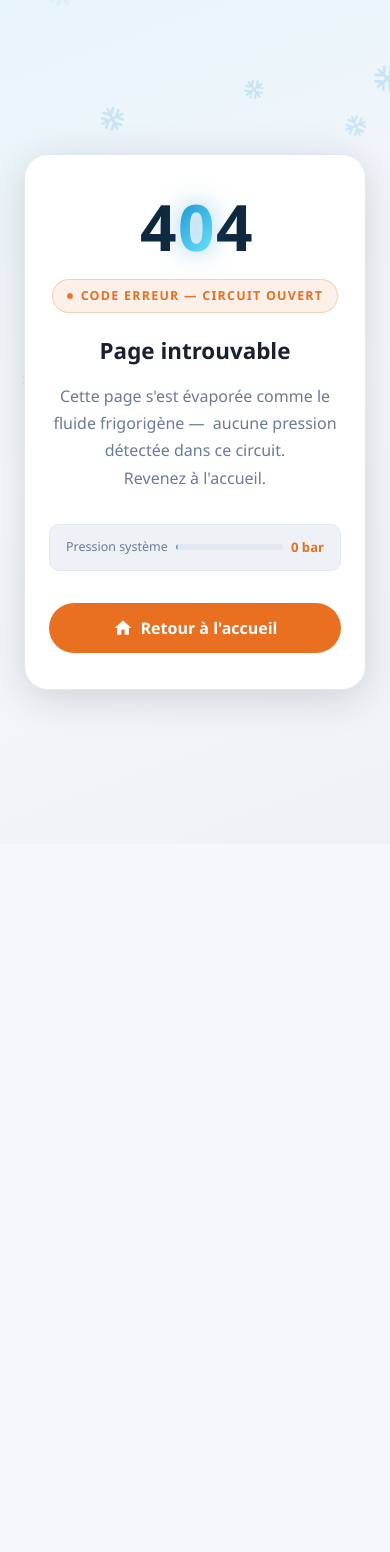
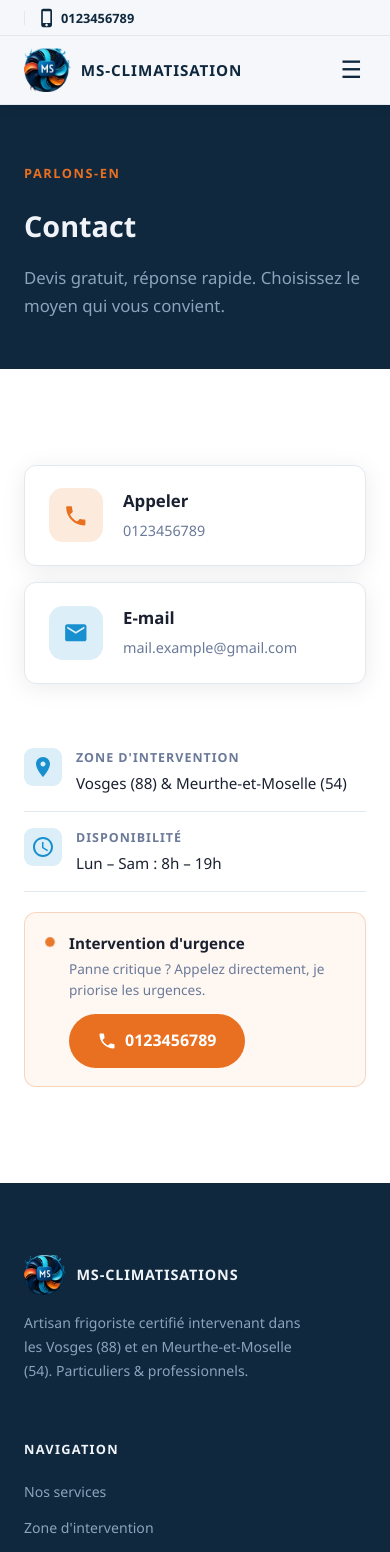
Before and after one commit to CamilSaunier/MS-Climatisations, a React (Vite) app in the folder ms-clim/: page /contact in a window 390 px wide. Shown: the top 1552 px of the page. Before the commit the page ends 844 px from the top, so only its background shows below. Built offline with nearby package versions, Linux system fonts and the light colour scheme.

Commit message:
feat: add Contact page with direct call, email, and WhatsApp actions
- Add /contact route with phone, email, and WhatsApp action cards
- Include zone, hours info and animated emergency call block
- Fix ServicesPage import path after directory rename
- Remove @emailjs/browser (no form needed)

```diff
--- a/ms-clim/package.json
+++ b/ms-clim/package.json
@@ -10,6 +10,7 @@
     "preview": "vite preview"
   },
   "dependencies": {
+    "@emailjs/browser": "^4.4.1",
     "@emotion/react": "^11.14.0",
     "@emotion/styled": "^11.14.1",
     "@mui/icons-material": "^9.0.1",
--- a/ms-clim/src/App.jsx
+++ b/ms-clim/src/App.jsx
@@ -5,7 +5,8 @@ import Hero from "./components/Hero/Hero";
 import Footer from "./components/Footer/Footer";
 import NotFound from "./pages/NotFound/NotFound";
 import ZonePage from "./pages/Zone/ZonePage";
-import ServicesPage from "./pages/Services/ServicesPage";
+import ServicesPage from "./pages/ServicesPage/ServicesPage";
+import ContactPage from "./pages/Contact/ContactPage";
 import MentionsLegales from "./pages/MentionsLegales/MentionsLegales";
 import PolitiqueConfidentialite from "./pages/PolitiqueConfidentialite/PolitiqueConfidentialite";
 
@@ -26,6 +27,7 @@ function App() {
         <Route path="/" element={<HomePage />} />
         <Route path="/services" element={<ServicesPage />} />
         <Route path="/zone" element={<ZonePage />} />
+        <Route path="/contact" element={<ContactPage />} />
         <Route path="/mentions-legales" element={<MentionsLegales />} />
         <Route path="/politique-de-confidentialite" element={<PolitiqueConfidentialite />} />
         <Route path="*" element={<NotFound />} />
--- a/ms-clim/src/components/Footer/Footer.jsx
+++ b/ms-clim/src/components/Footer/Footer.jsx
@@ -14,7 +14,7 @@ const LIENS_NAV = [
   { label: "Zone d'intervention", href: "/zone" },
   { label: "À propos", href: "/#about" },
   { label: "Avis clients", href: "/#avis" },
-  { label: "Contact", href: "/#contact" },
+  { label: "Contact", href: "/contact" },
 ];
 
 const SERVICES = ["Installation climatisation", "Entretien & maintenance", "Dépannage d'urgence", "Froid commercial", "Pompe à chaleur"];
--- a/ms-clim/src/components/Hero/Hero.jsx
+++ b/ms-clim/src/components/Hero/Hero.jsx
@@ -24,10 +24,10 @@ function Hero() {
 
           {/* Boutons d'action */}
           <div className="hero__ctas">
-            <a href="#contact" className="btn btn-primary">
+            <a href="/contact" className="btn btn-primary">
               Demander un devis
             </a>
-            <a href="#services" className="btn btn-outline-light">
+            <a href="/services" className="btn btn-outline-light">
               Mes services
             </a>
           </div>
--- a/ms-clim/src/components/Navbar/Navbar.jsx
+++ b/ms-clim/src/components/Navbar/Navbar.jsx
@@ -12,7 +12,7 @@ const LIENS = [
   { label: "Services", href: "/services" },
   { label: "Zone", href: "/zone" },
   { label: "À propos", href: "/#about" },
-  { label: "Contact", href: "/#contact" },
+  { label: "Contact", href: "/contact" },
   // les marques dans à propos LG DAIKIN MITSUBISHI SAMSUNG ISENSE ATLANTIC/FUJITSU ALTECH
 ];
 
@@ -66,7 +66,7 @@ function Navbar() {
             ))}
           </ul>
 
-          <a href="/#contact" className="btn btn-primary navbar__cta">
+          <a href="/contact" className="btn btn-primary navbar__cta">
             Demander un devis
           </a>
 
@@ -82,7 +82,7 @@ function Navbar() {
                 {lien.label}
               </a>
             ))}
-            <a href="/#contact" className="btn btn-primary" onClick={() => setMenuOuvert(false)}>
+            <a href="/contact" className="btn btn-primary" onClick={() => setMenuOuvert(false)}>
               Demander un devis
             </a>
           </div>
--- /dev/null
+++ b/ms-clim/src/pages/Contact/ContactPage.css
@@ -0,0 +1,239 @@
+/* ── Page Contact ────────────────────────────────────────────────────────── */
+
+.cp {
+  margin-top: var(--header-h);
+}
+
+/* ── Bandeau ──────────────────────────────────────────────────────────────── */
+
+.cp__hero {
+  background: var(--bg-dark);
+  padding: 56px 0 48px;
+}
+
+.cp__titre {
+  font-size: clamp(1.8rem, 4vw, 2.6rem);
+  font-weight: 800;
+  color: var(--text-light);
+  margin-top: 10px;
+}
+
+.cp__sous-titre {
+  font-size: 1.05rem;
+  color: var(--text-light-muted);
+  max-width: 480px;
+  margin-top: 14px;
+  line-height: 1.7;
+}
+
+/* ── Layout ───────────────────────────────────────────────────────────────── */
+
+.cp__corps {
+  display: grid;
+  grid-template-columns: 3fr 2fr;
+  gap: 48px;
+  align-items: center;
+}
+
+/* ── Cartes d'action ──────────────────────────────────────────────────────── */
+
+.cp__actions {
+  display: flex;
+  flex-direction: column;
+  gap: 16px;
+}
+
+.cp__action {
+  display: flex;
+  align-items: center;
+  gap: 20px;
+  padding: 22px 24px;
+  border-radius: var(--radius);
+  border: 1px solid var(--border);
+  text-decoration: none;
+  transition: all 0.2s ease;
+  box-shadow: var(--shadow);
+}
+
+.cp__action:hover {
+  transform: translateY(-3px);
+  box-shadow: var(--shadow-lg);
+}
+
+.cp__action-icone {
+  width: 54px;
+  height: 54px;
+  border-radius: 14px;
+  display: flex;
+  align-items: center;
+  justify-content: center;
+  flex-shrink: 0;
+}
+
+.cp__action-icone svg {
+  font-size: 1.6rem !important;
+}
+
+.cp__action strong {
+  display: block;
+  font-size: 1.05rem;
+  font-weight: 700;
+  margin-bottom: 3px;
+}
+
+.cp__action span {
+  font-size: 0.9rem;
+}
+
+/* Orange — Téléphone */
+.cp__action--orange {
+  background: #fff;
+  color: var(--text);
+}
+.cp__action--orange .cp__action-icone {
+  background: var(--orange-glow);
+  color: var(--orange);
+}
+.cp__action--orange:hover {
+  border-color: var(--orange);
+}
+.cp__action--orange span {
+  color: var(--text-muted);
+}
+
+/* Bleu — E-mail */
+.cp__action--blue {
+  background: #fff;
+  color: var(--text);
+}
+.cp__action--blue .cp__action-icone {
+  background: var(--blue-glow);
+  color: var(--blue);
+}
+.cp__action--blue:hover {
+  border-color: var(--blue);
+}
+.cp__action--blue span {
+  color: var(--text-muted);
+}
+
+/* Vert — WhatsApp */
+.cp__action--green {
+  background: #fff;
+  color: var(--text);
+}
+.cp__action--green .cp__action-icone {
+  background: rgba(37, 211, 102, 0.1);
+  color: #25d366;
+}
+.cp__action--green:hover {
+  border-color: #25d366;
+}
+.cp__action--green span {
+  color: var(--text-muted);
+}
+
+/* ── Infos pratiques ──────────────────────────────────────────────────────── */
+
+.cp__infos {
+  display: flex;
+  flex-direction: column;
+  gap: 0;
+}
+
+.cp__info-item {
+  display: flex;
+  align-items: flex-start;
+  gap: 14px;
+  padding: 16px 0;
+  border-bottom: 1px solid var(--border);
+}
+
+.cp__info-icone {
+  width: 38px;
+  height: 38px;
+  border-radius: 9px;
+  background: var(--blue-glow);
+  color: var(--blue);
+  display: flex;
+  align-items: center;
+  justify-content: center;
+  flex-shrink: 0;
+}
+
+.cp__info-label {
+  display: block;
+  font-size: 0.78rem;
+  font-weight: 700;
+  text-transform: uppercase;
+  letter-spacing: 0.08em;
+  color: var(--text-muted);
+  margin-bottom: 3px;
+}
+
+.cp__info-valeur {
+  display: block;
+  font-size: 0.95rem;
+  font-weight: 500;
+  color: var(--text);
+}
+
+/* ── Urgence ──────────────────────────────────────────────────────────────── */
+
+.cp__urgence {
+  display: flex;
+  gap: 14px;
+  background: rgba(232, 112, 32, 0.06);
+  border: 1px solid rgba(232, 112, 32, 0.25);
+  border-radius: var(--radius);
+  padding: 18px 20px;
+  margin-top: 20px;
+}
+
+.cp__urgence-dot {
+  width: 10px;
+  height: 10px;
+  border-radius: 50%;
+  background: var(--orange);
+  flex-shrink: 0;
+  margin-top: 6px;
+  animation: cp-pulse 1.5s ease-in-out infinite;
+}
+
+@keyframes cp-pulse {
+  0%,
+  100% {
+    opacity: 1;
+    transform: scale(1);
+  }
+  50% {
+    opacity: 0.4;
+    transform: scale(0.65);
+  }
+}
+
+.cp__urgence strong {
+  display: block;
+  font-size: 0.95rem;
+  color: var(--text);
+  margin-bottom: 4px;
+}
+
+.cp__urgence p {
+  font-size: 0.85rem;
+  color: var(--text-muted);
+  line-height: 1.5;
+  margin-bottom: 14px;
+}
+
+.cp__urgence-btn {
+  gap: 8px;
+}
+
+/* ── Responsive ───────────────────────────────────────────────────────────── */
+
+@media (max-width: 860px) {
+  .cp__corps {
+    grid-template-columns: 1fr;
+  }
+}
--- /dev/null
+++ b/ms-clim/src/pages/Contact/ContactPage.jsx
@@ -0,0 +1,90 @@
+import Navbar from "../../components/Navbar/Navbar";
+import Footer from "../../components/Footer/Footer";
+import PhoneIcon from "@mui/icons-material/Phone";
+import EmailIcon from "@mui/icons-material/Email";
+import LocationOnIcon from "@mui/icons-material/LocationOn";
+import AccessTimeIcon from "@mui/icons-material/AccessTime";
+import WhatsAppIcon from "@mui/icons-material/WhatsApp";
+import "./ContactPage.css";
+
+const TEL = import.meta.env.VITE_TEL;
+const MAIL = import.meta.env.VITE_MAIL;
+
+const INFOS = [
+  { icone: <LocationOnIcon />, label: "Zone d'intervention", valeur: "Vosges (88) & Meurthe-et-Moselle (54)" },
+  { icone: <AccessTimeIcon />, label: "Disponibilité", valeur: "Lun – Sam : 8h – 19h" },
+];
+
+function ContactPage() {
+  return (
+    <>
+      <Navbar />
+      <main className="cp">
+        {/* ── Bandeau ── */}
+        <div className="cp__hero">
+          <div className="container">
+            <span className="section-label">Parlons-en</span>
+            <h1 className="cp__titre">Contact</h1>
+            <p className="cp__sous-titre">Devis gratuit, réponse rapide. Choisissez le moyen qui vous convient.</p>
+          </div>
+        </div>
+
+        <section className="section section--white">
+          <div className="container cp__corps">
+            {/* ── Actions principales ── */}
+            <div className="cp__actions">
+              <a href={`tel:${TEL}`} className="cp__action cp__action--orange">
+                <div className="cp__action-icone">
+                  <PhoneIcon />
+                </div>
+                <div>
+                  <strong>Appeler</strong>
+                  <span>{TEL}</span>
+                </div>
+              </a>
+
+              <a href={`mailto:${MAIL}`} className="cp__action cp__action--blue">
+                <div className="cp__action-icone">
+                  <EmailIcon />
+                </div>
+                <div>
+                  <strong>E-mail</strong>
+                  <span>{MAIL}</span>
+                </div>
+              </a>
+            </div>
+
+            {/* ── Infos pratiques ── */}
+            <div className="cp__infos">
+              {INFOS.map((info) => (
+                <div key={info.label} className="cp__info-item">
+                  <div className="cp__info-icone">{info.icone}</div>
+                  <div>
+                    <span className="cp__info-label">{info.label}</span>
+                    <span className="cp__info-valeur">{info.valeur}</span>
+                  </div>
+                </div>
+              ))}
+
+              {/* Urgence */}
+              <div className="cp__urgence">
+                <span className="cp__urgence-dot" />
+                <div>
+                  <strong>Intervention d'urgence</strong>
+                  <p>Panne critique ? Appelez directement, je priorise les urgences.</p>
+                  <a href={`tel:${TEL}`} className="btn btn-primary cp__urgence-btn">
+                    <PhoneIcon fontSize="small" />
+                    {TEL}
+                  </a>
+                </div>
+              </div>
+            </div>
+          </div>
+        </section>
+      </main>
+      <Footer />
+    </>
+  );
+}
+
+export default ContactPage;
--- a/ms-clim/src/pages/Services/ServicesPage.jsx
+++ b/ms-clim/src/pages/ServicesPage/ServicesPage.jsx
@@ -34,6 +34,7 @@ const SERVICES = [
     desc: "Pose et mise en service de A à Z — du choix du matériel adapté à votre besoin jusqu'au paramétrage final.",
     items: [
       "Climatisation split mono et multi-splits",
+      "Systèmes VRV / VRF pour les grandes surfaces",
       "Pompe à chaleur air/air et air/eau",
       "Froid commercial (vitrines, chambres froides)",
       "Raccordements électrique et frigorifique",
@@ -44,13 +45,13 @@ const SERVICES = [
 ];
 
 const MARQUES = [
-  { nom: "LG",                 logo: "/LG_LOGO.png" },
-  { nom: "Daikin",             logo: "/DAIKIN_LOGO.png" },
+  { nom: "LG", logo: "/LG_LOGO.png" },
+  { nom: "Daikin", logo: "/DAIKIN_LOGO.png" },
   { nom: "Mitsubishi Electric", logo: "/MITSUBISHI_ELECTRIC-LOGO.png" },
-  { nom: "Samsung",            logo: "/SAMSUNG_LOGO.png" },
-  { nom: "Hisense",            logo: "/HISENSE_LOGO.png" },
+  { nom: "Samsung", logo: "/SAMSUNG_LOGO.png" },
+  { nom: "Hisense", logo: "/HISENSE_LOGO.png" },
   { nom: "Atlantic / Fujitsu", logo: "/ATLANTIC_FUJITSU_LOGO.png" },
-  { nom: "Altech",             logo: "/ALTECH_LOGO.png" },
+  { nom: "Altech", logo: "/ALTECH_LOGO.png" },
 ];
 
 function ServicesPage() {
@@ -64,8 +65,7 @@ function ServicesPage() {
             <span className="section-label">Ce que je fais</span>
             <h1 className="sp__titre">Nos services</h1>
             <p className="sp__sous-titre">
-              Dépannage et installation pour les particuliers et les professionnels —
-              dans les Vosges (88) et en Meurthe-et-Moselle (54).
+              Dépannage et installation pour les particuliers et les professionnels — dans les Vosges (88) et en Meurthe-et-Moselle (54).
             </p>
           </div>
         </div>
@@ -136,9 +136,7 @@ function ServicesPage() {
             <div className="sp__cta-texte">
               <span className="section-label">Prêt à intervenir</span>
               <h2 className="section-title">Besoin d'une intervention ?</h2>
-              <p className="section-subtitle">
-                Devis gratuit, réponse rapide. Contactez-moi par téléphone ou via le formulaire.
-              </p>
+              <p className="section-subtitle">Devis gratuit, réponse rapide. Contactez-moi par téléphone ou via le formulaire.</p>
             </div>
             <div className="sp__cta-btns">
               <a href="/#contact" className="btn btn-primary">
```
Also changed, not shown: ms-clim/src/pages/ServicesPage/ServicesPage.css (renamed from ms-clim/src/pages/Services/ServicesPage.css), 2 other files (tests, documents, lock files or other folders).
